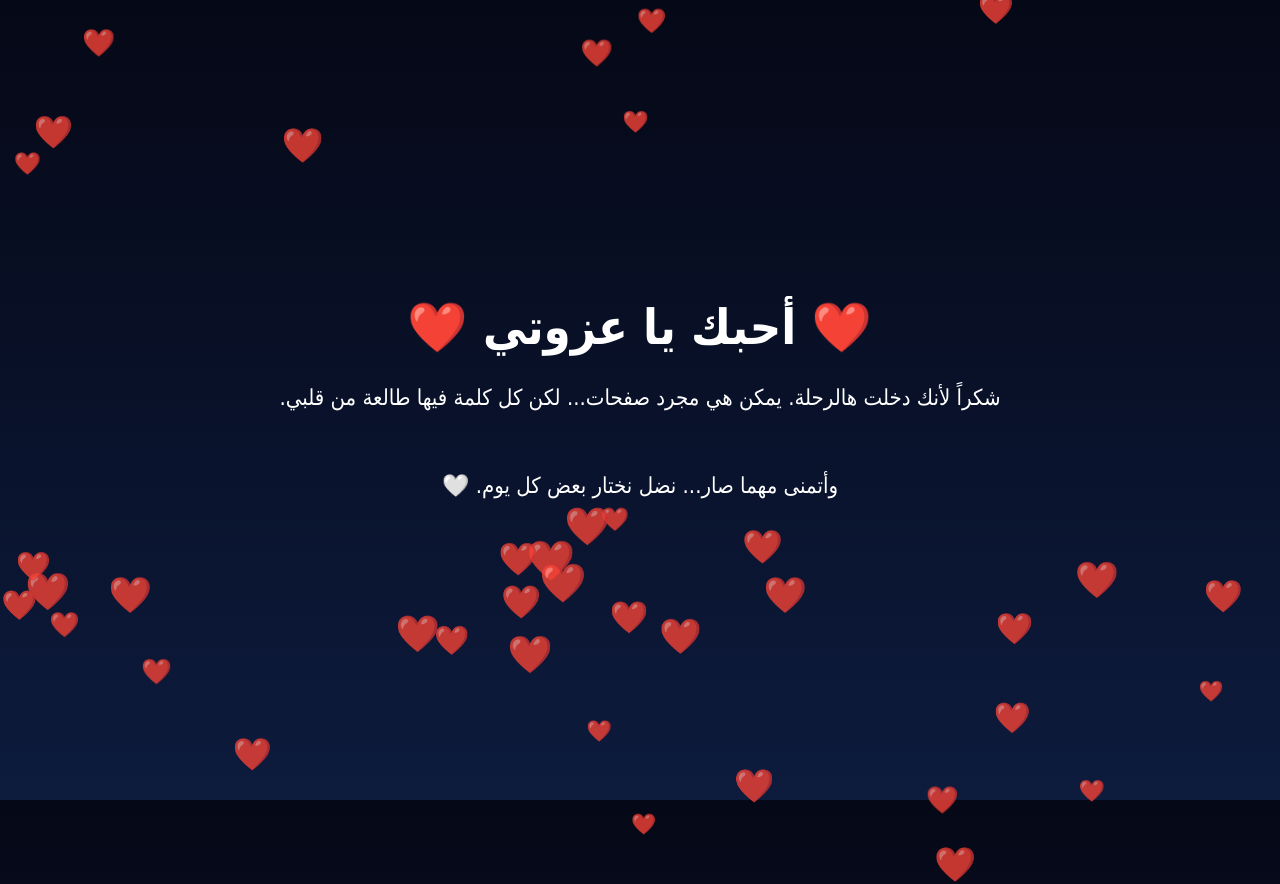
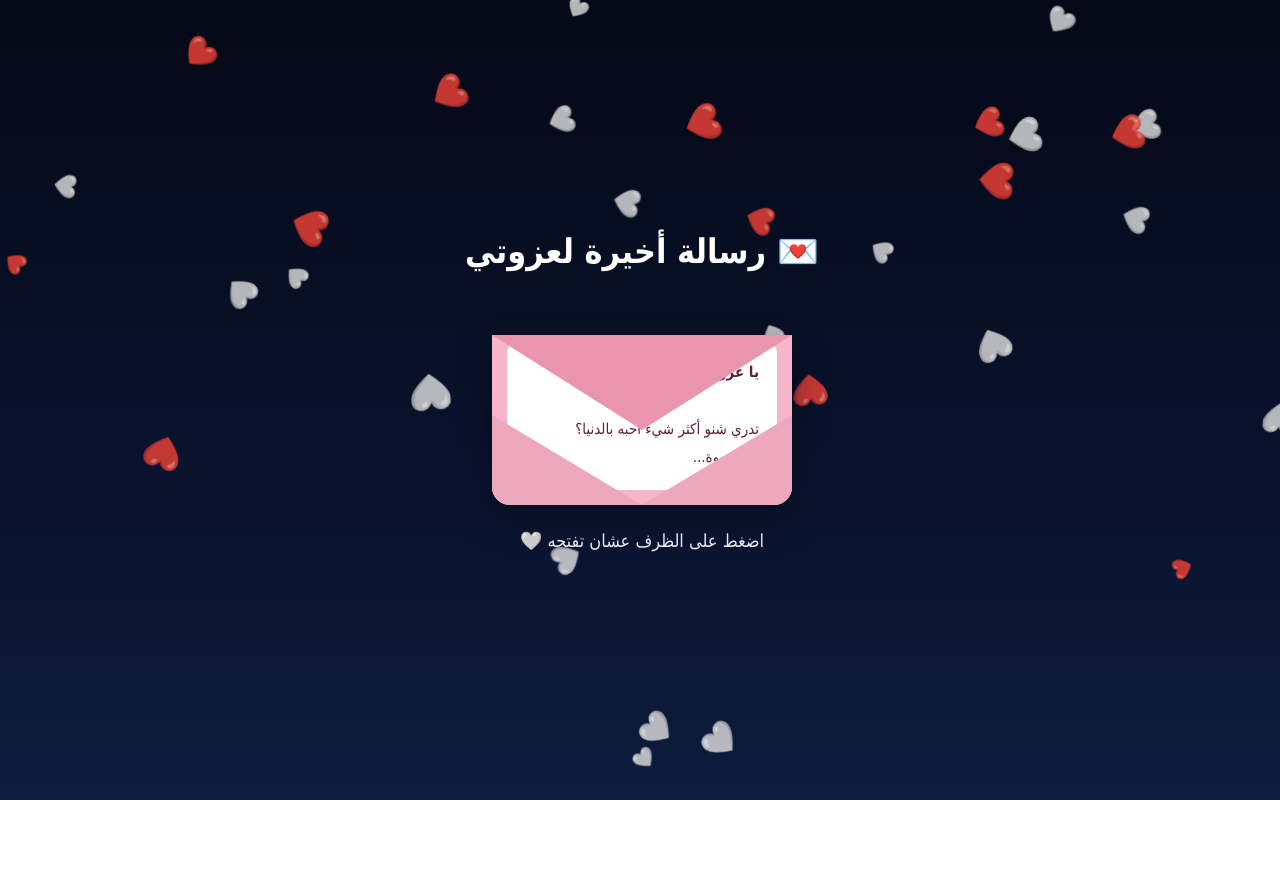
Before and after one commit to razoonr79-crypto/-project271, a plain HTML site: page end.html in a window 1280 px wide. After the commit the page ends 800 px from the top, so only its background shows below. Drawn offline with Linux system fonts and the light colour scheme.

Commit message:
Update end.html

```diff
--- a/end.html
+++ b/end.html
@@ -3,12 +3,16 @@
 <head>
 <meta charset="UTF-8">
 <meta name="viewport" content="width=device-width, initial-scale=1.0">
-<title>أحبك 🤍</title>
+<title>رسالة لعزوتي 💌</title>
 
 <style>
+*{
+box-sizing:border-box;
+}
+
 body{
 margin:0;
-height:100vh;
+min-height:100vh;
 display:flex;
 justify-content:center;
 align-items:center;
@@ -16,23 +20,117 @@ background:linear-gradient(#050816,#0d1b3d);
 overflow:hidden;
 font-family:Tahoma,sans-serif;
 color:white;
+padding:20px;
 }
 
 .box{
 text-align:center;
-padding:30px;
+z-index:2;
+width:100%;
+max-width:390px;
+}
+
+h1{
+font-size:32px;
+margin-bottom:25px;
+animation:pulse 2s infinite;
+}
+
+.envelope-wrap{
+position:relative;
+width:300px;
+height:210px;
+margin:0 auto;
+cursor:pointer;
+}
+
+.envelope{
+position:absolute;
+bottom:0;
+width:100%;
+height:170px;
+background:#f4b6c8;
+border-radius:0 0 18px 18px;
+overflow:hidden;
+box-shadow:0 15px 35px rgba(0,0,0,.35);
+}
+
+.envelope:before{
+content:"";
+position:absolute;
+top:0;
+left:0;
+width:0;
+height:0;
+border-left:150px solid transparent;
+border-right:150px solid transparent;
+border-top:95px solid #e995ae;
+z-index:3;
+transform-origin:top;
+transition:transform 1s ease;
+}
+
+.envelope:after{
+content:"";
+position:absolute;
+bottom:0;
+left:0;
+width:0;
+height:0;
+border-left:150px solid #eda8bd;
+border-right:150px solid #eda8bd;
+border-top:90px solid transparent;
 z-index:2;
 }
 
-h1{
-font-size:45px;
-margin-bottom:20px;
-animation:pulse 2s infinite;
+.letter{
+position:absolute;
+left:15px;
+bottom:15px;
+width:270px;
+height:150px;
+background:white;
+color:#5b2235;
+border-radius:14px;
+padding:18px;
+z-index:1;
+transition:transform 1s ease, height 1s ease;
+overflow:auto;
+font-size:15px;
+line-height:1.9;
+text-align:right;
 }
 
-p{
-font-size:22px;
-line-height:2;
+.envelope-wrap.open .envelope:before{
+transform:rotateX(180deg);
+z-index:0;
+}
+
+.envelope-wrap.open .letter{
+transform:translateY(-175px);
+height:360px;
+z-index:5;
+}
+
+.tap{
+margin-top:25px;
+font-size:18px;
+opacity:.9;
+}
+
+.final{
+margin-top:18px;
+font-size:18px;
+opacity:0;
+transition:opacity 1s ease;
+}
+
+.envelope-wrap.open + .tap{
+opacity:0;
+}
+
+.envelope-wrap.open ~ .final{
+opacity:1;
 }
 
 .heart{
@@ -45,10 +143,10 @@ opacity:.8;
 
 @keyframes fall{
 0%{
-transform:translateY(-50px);
+transform:translateY(-50px) rotate(0deg);
 }
 100%{
-transform:translateY(110vh);
+transform:translateY(110vh) rotate(360deg);
 }
 }
 
@@ -57,7 +155,7 @@ transform:translateY(110vh);
 transform:scale(1);
 }
 50%{
-transform:scale(1.08);
+transform:scale(1.06);
 }
 }
 </style>
@@ -67,43 +165,116 @@ transform:scale(1.08);
 
 <div class="box">
 
-<h1>❤️ أحبك يا عزوتي ❤️</h1>
+<h1>💌 رسالة أخيرة لعزوتي</h1>
 
-<p>
+<div class="envelope-wrap" id="envelope">
 
-شكراً لأنك دخلت هالرحلة.
+<div class="envelope"></div>
 
-يمكن هي مجرد صفحات...
+<div class="letter">
 
-لكن كل كلمة فيها طالعة من قلبي.
+<b>يا عزوتي...</b>
 
 <br><br>
 
-وأتمنى مهما صار...
+تدري شنو أكثر شيء أحبه بالدنيا؟
 
-نضل نختار بعض كل يوم.
+<br>
 
-🤍
+مو القهوة...
+<br>
+مو السفر...
+<br>
+مو الطلعات...
 
-</p>
+<br><br>
+
+<b>إنت.</b>
+
+<br><br>
+
+أحب تفاصيلك الصغيرة قبل الكبيرة،
+أحب صوتك، سوالفك، غيرتك، ضحكتك،
+وحتى أيام نتهاوش فيها...
+لأن بالنهاية ما أرتاح إلا وإحنا بخير.
+
+<br><br>
+
+ولو رجع فيني الزمن ألف مرة...
+
+<br><br>
+
+<b>بكل مرة باختارك إنت.</b>
+
+<br><br>
+
+لأنك مو بس حبيبي...
+
+<br><br>
+
+<b>إنت بيتي، وأماني، وسندي، وراحة قلبي، وأجمل صدفة صارت بحياتي.</b>
+
+<br><br>
+
+وإذا كان عندي أمنية وحدة بس...
+
+<br><br>
+
+<b>أبي أشوفك بكل مرحلة من عمري، وكل حلم أحققه يكون وإنت معي.</b>
+
+<br><br>
+
+أحبك حب ما ينوصف...
+
+<br><br>
+
+وأحب فكرة إن آخر شخص أقول له تصبح على خير يكون إنت،
+وأول شخص أفكر فيه إذا صحيت يكون برضو إنت.
+
+<br><br>
+
+وإذا وصلت لهون بالموقع،
+فهذا لأنك تستاهل كل دقيقة قضيتها وأنا أسوي هالمفاجأة...
+
+<br><br>
+
+<b>لأنك تستاهل أكثر من كذا بكثير يا مدللي ❤️</b>
+
+<br><br>
+
+<b>27/1 ♾️ إلى ما لا نهاية</b>
+
+</div>
+
+</div>
+
+<div class="tap">اضغط على الظرف عشان تفتحه 🤍</div>
+
+<div class="final">أحبك يا عزوتي ❤️</div>
 
 </div>
 
 <script>
 
-for(let i=0;i<40;i++){
+document.getElementById("envelope").addEventListener("click",function(){
+this.classList.add("open");
+});
+
+for(let i=0;i<35;i++){
 
 let h=document.createElement("div");
 
 h.className="heart";
 
-h.innerHTML="❤️";
+h.innerHTML=Math.random()>.5 ? "❤️" : "🤍";
 
 h.style.left=Math.random()*100+"%";
 
-h.style.animationDuration=(4+Math.random()*4)+"s";
+h.style.animationDuration=(4+Math.random()*5)+"s";
 
-h.style.fontSize=(20+Math.random()*20)+"px";
+h.style.animationDelay=(Math.random()*5)+"s";
+
+h.style.fontSize=(18+Math.random()*18)+"px";
 
 document.body.appendChild(h);
 
```
